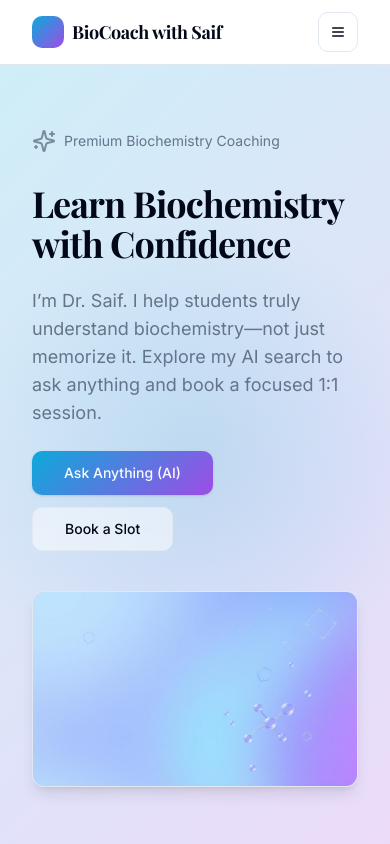
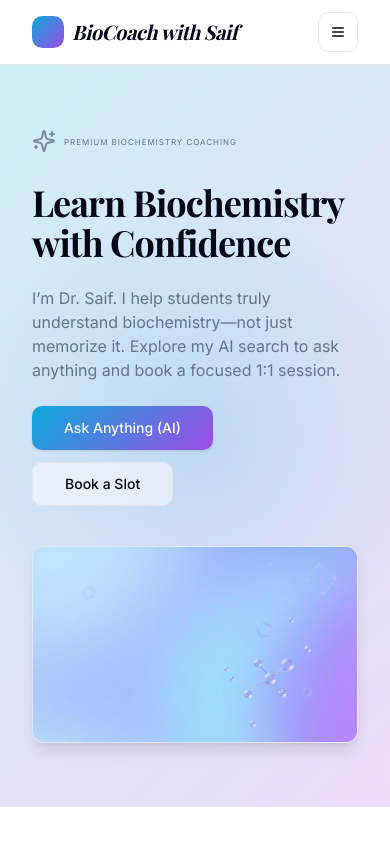
Before and after one commit to shark-cmd/biochem-ai-spark, a React (Vite) app: page / in a window 390 px wide. Shown: the top 844 px of the page. Built offline with nearby package versions, Linux system fonts and the light colour scheme.

Commit message:
Refine typography for modern look
Apply modern typographic styles using Playfair Display for headings and Inter for body text. Enhance visual appeal with small-caps labels, refined tracking, and leading.

```diff
--- a/src/components/site/Navbar.tsx
+++ b/src/components/site/Navbar.tsx
@@ -27,7 +27,7 @@ export default function Navbar() {
       <nav className="container flex items-center justify-between py-3">
         <Link to="/" className="flex items-center gap-2 font-semibold tracking-tight">
           <span className="inline-block h-8 w-8 rounded-md bg-gradient-hero" aria-hidden />
-          <span className="font-playfair text-lg">BioCoach with Saif</span>
+          <span className="brand-logo text-xl md:text-2xl">BioCoach with Saif</span>
         </Link>
         <div className="hidden md:flex items-center gap-1">
           {navItems.map((item) => (
--- a/src/index.css
+++ b/src/index.css
@@ -107,6 +107,13 @@ All colors MUST be HSL.
   /* Signature pointer glow */
   .pointer-glow { position: relative; }
   .pointer-glow::before { content: ""; position: absolute; inset: -2px; background: radial-gradient(600px 600px at var(--x,50%) var(--y,50%), hsl(var(--primary)/0.15), transparent 40%); pointer-events: none; z-index: 0; }
+
+  /* Modern typography utilities */
+  .display { @apply font-playfair font-semibold tracking-tight; line-height: 1.1; }
+  .eyebrow { font-variant-caps: all-small-caps; letter-spacing: 0.08em; @apply text-xs md:text-sm; }
+  .lead { @apply text-base md:text-lg text-muted-foreground; }
+  .caption { @apply text-sm text-muted-foreground italic; }
+  .brand-logo { @apply font-playfair italic tracking-tight; }
 }
 
 @layer base {
--- a/src/pages/About.tsx
+++ b/src/pages/About.tsx
@@ -14,14 +14,14 @@ export default function About() {
       </Helmet>
       <Navbar />
       <main className="container py-10">
-        <h1 className="text-3xl md:text-4xl font-bold mb-6 font-playfair">Dr. Saif in one sentence</h1>
+        <h1 className="display text-4xl md:text-5xl mb-6">Dr. Saif in one sentence</h1>
         <Card className="mb-8">
           <CardHeader>
             <CardTitle className="font-playfair">Detailed description</CardTitle>
             <CardDescription>Interests, vision, and teaching philosophy</CardDescription>
           </CardHeader>
           <CardContent className="space-y-4">
-            <p className="text-foreground/90">
+            <p className="lead">
               I help learners truly understand biochemical logic—how structure creates function and how pathways integrate into physiology and disease. My sessions emphasize concept maps, clinically relevant mechanisms, and exam-proven practice.
             </p>
             <ul className="list-disc pl-5 text-muted-foreground grid gap-1">
--- a/src/pages/Ask.tsx
+++ b/src/pages/Ask.tsx
@@ -86,7 +86,7 @@ export default function Ask() {
       </Helmet>
       <Navbar />
       <main className="container py-10">
-        <h1 className="text-3xl md:text-4xl font-bold mb-6">Medical Biochemistry RAG Engine (Demo)</h1>
+        <h1 className="display text-4xl md:text-5xl mb-6">Medical Biochemistry RAG Engine (Demo)</h1>
         <section className="grid lg:grid-cols-3 gap-6">
           <Card className="lg:col-span-2">
             <CardHeader>
--- a/src/pages/Book.tsx
+++ b/src/pages/Book.tsx
@@ -33,7 +33,7 @@ export default function Book() {
       </Helmet>
       <Navbar />
       <main className="container py-10">
-        <h1 className="text-3xl md:text-4xl font-bold mb-6 font-playfair">Book a Slot</h1>
+        <h1 className="display text-4xl md:text-5xl mb-6">Book a Slot</h1>
         <Card>
           <CardHeader>
             <CardTitle>Your details</CardTitle>
--- a/src/pages/Index.tsx
+++ b/src/pages/Index.tsx
@@ -45,13 +45,13 @@ export default function Index() {
           <AmbientGlow>
             <div className="container grid md:grid-cols-2 gap-10 items-center py-16">
               <div className="space-y-6 animate-fade-in">
-                <p className="inline-flex items-center gap-2 text-sm text-muted-foreground">
+                <p className="eyebrow inline-flex items-center gap-2 text-muted-foreground">
                   <Sparkles className="opacity-80" /> Premium Biochemistry Coaching
                 </p>
-                <h1 className="text-4xl md:text-6xl font-bold tracking-tight font-playfair">
+                <h1 className="display text-4xl md:text-6xl text-balance">
                   Learn Biochemistry with Confidence
                 </h1>
-                <p className="text-lg text-muted-foreground max-w-prose">
+                <p className="lead max-w-prose">
                   I’m Dr. Saif. I help students truly understand biochemistry—not just memorize it. Explore my AI search to ask anything and book a focused 1:1 session.
                 </p>
                 <div className="flex flex-wrap gap-3">
--- a/src/pages/Register.tsx
+++ b/src/pages/Register.tsx
@@ -26,7 +26,7 @@ export default function Register() {
       </Helmet>
       <Navbar />
       <main className="container py-10">
-        <h1 className="text-3xl md:text-4xl font-bold mb-6">Register New Learner</h1>
+        <h1 className="display text-4xl md:text-5xl mb-6">Register New Learner</h1>
         <Card>
           <CardHeader>
             <CardTitle>Intake Form</CardTitle>
```
